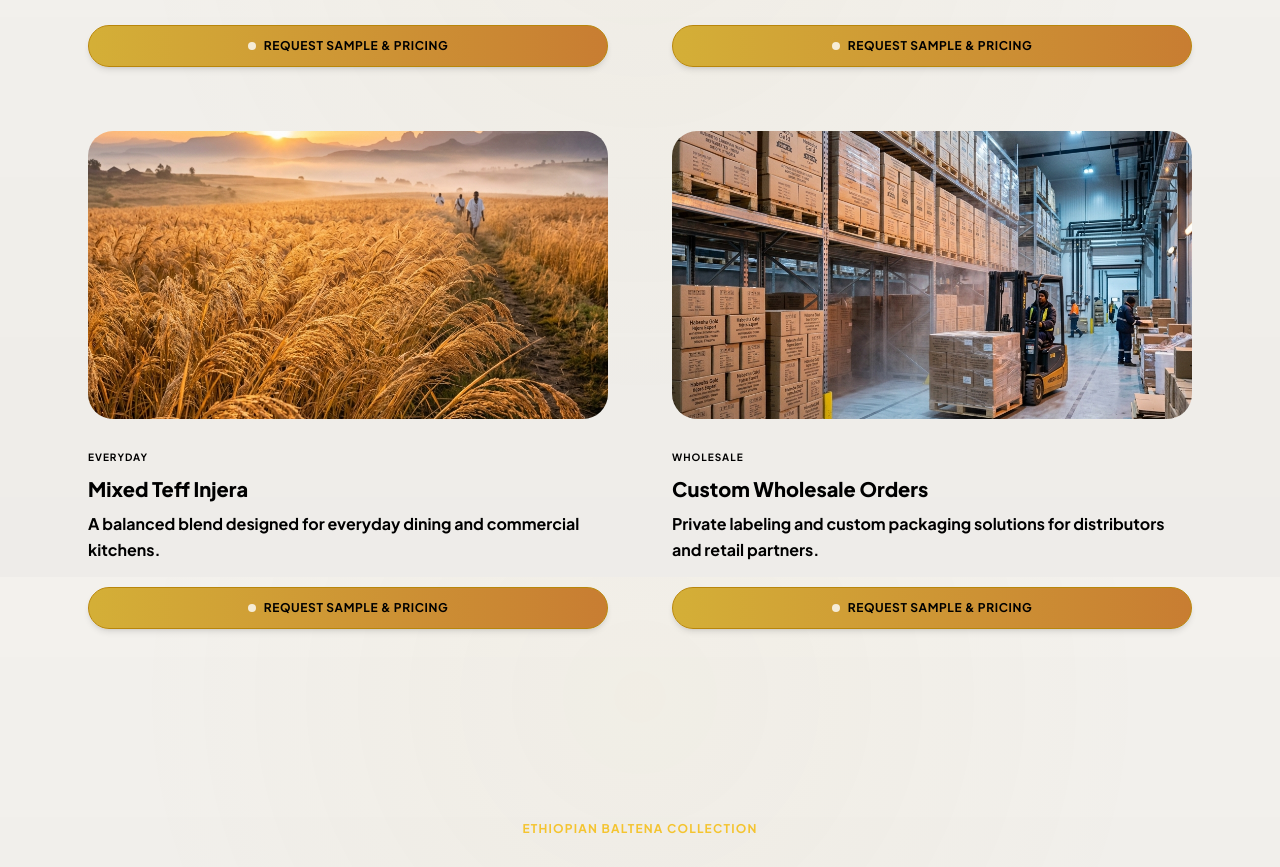
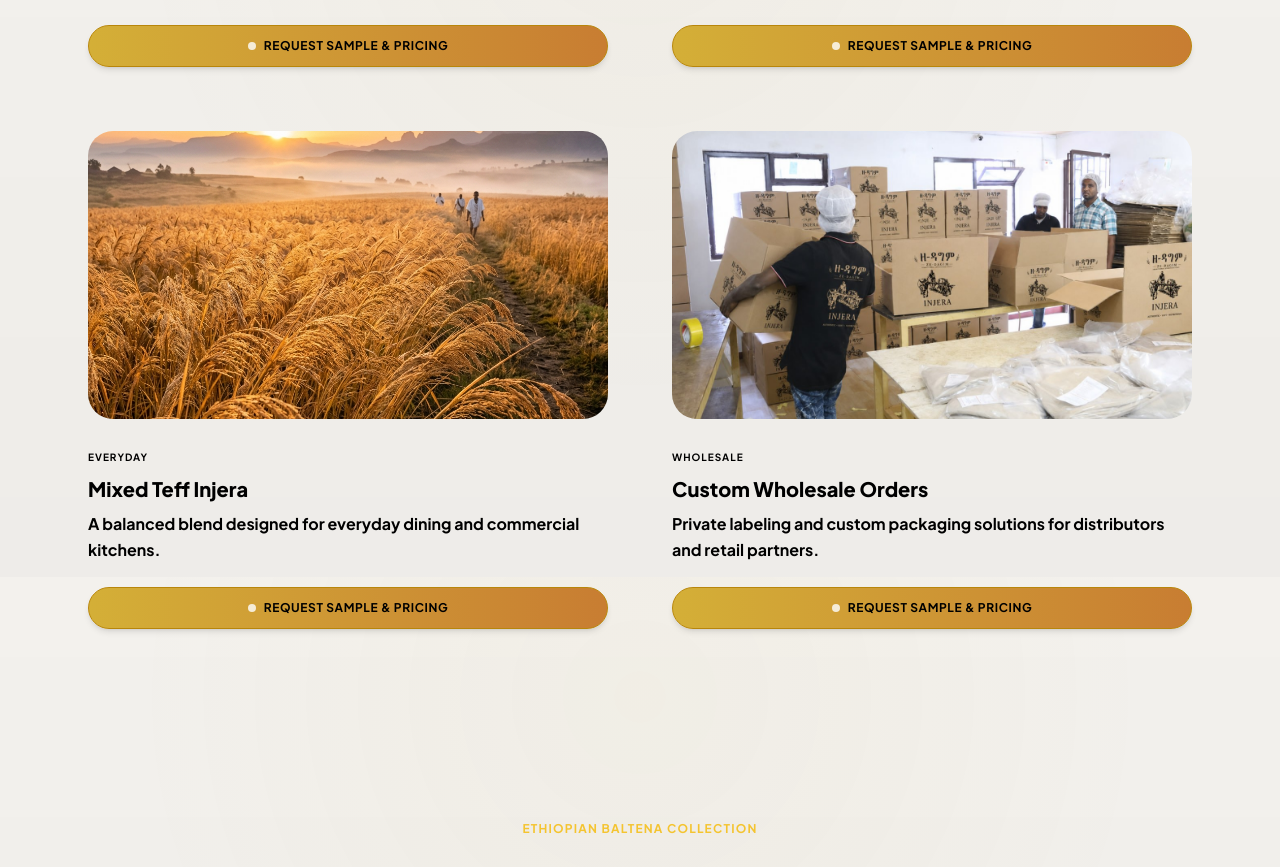
Before and after one commit to Yohannesdeveloper/Injera, a React (Vite) app: page / in a window 1280 px wide. Shown: the part 5823-6690 px from the top of the page. Built offline with nearby package versions, Linux system fonts and the light colour scheme.

Commit message:
Update Custom Wholesale Orders image to delivery.jpg

```diff
--- a/src/components/ProductShowcase.jsx
+++ b/src/components/ProductShowcase.jsx
@@ -28,7 +28,7 @@ const EXPORT_PRODUCTS = [
     id: 'custom',
     name: 'Custom Wholesale Orders',
     category: 'Wholesale',
-    image: '/images/warehouse.png',
+    image: '/images/delivery.jpg',
     description: 'Private labeling and custom packaging solutions for distributors and retail partners.'
   }
 ];
```
Also changed, not shown: public/images/delivery.jpg (renamed from public/images/photo_7_2026-07-29_19-00-03.jpg).
